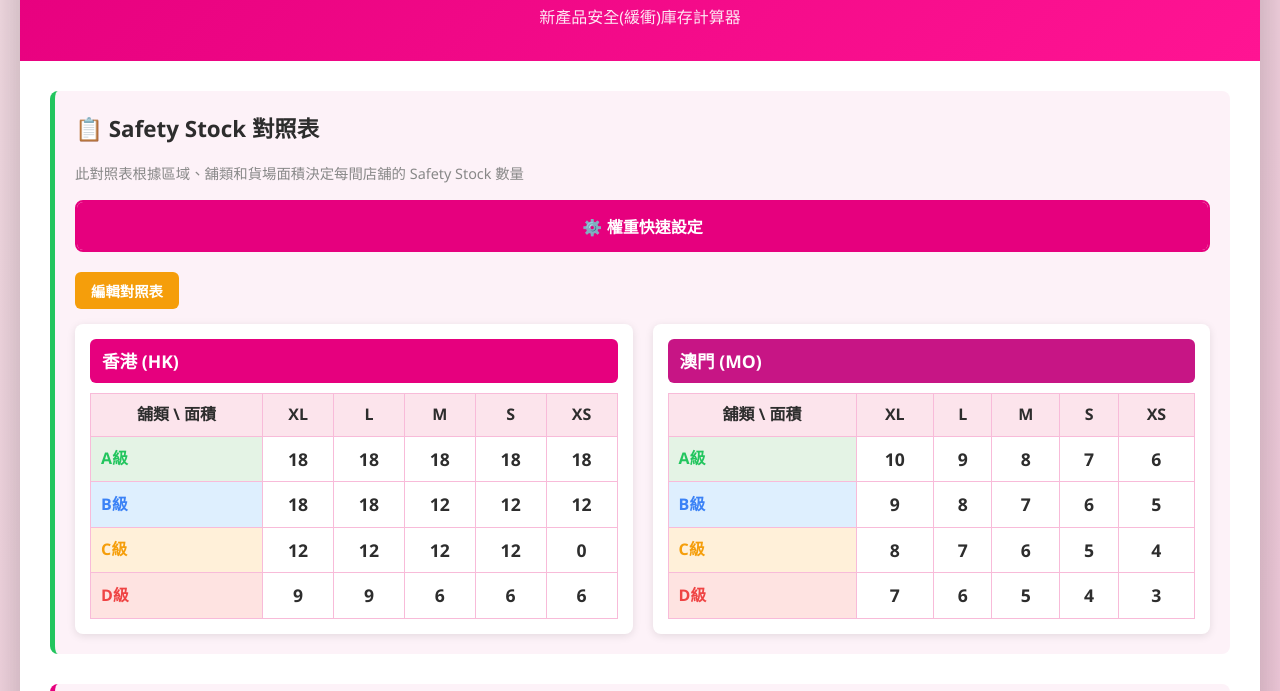
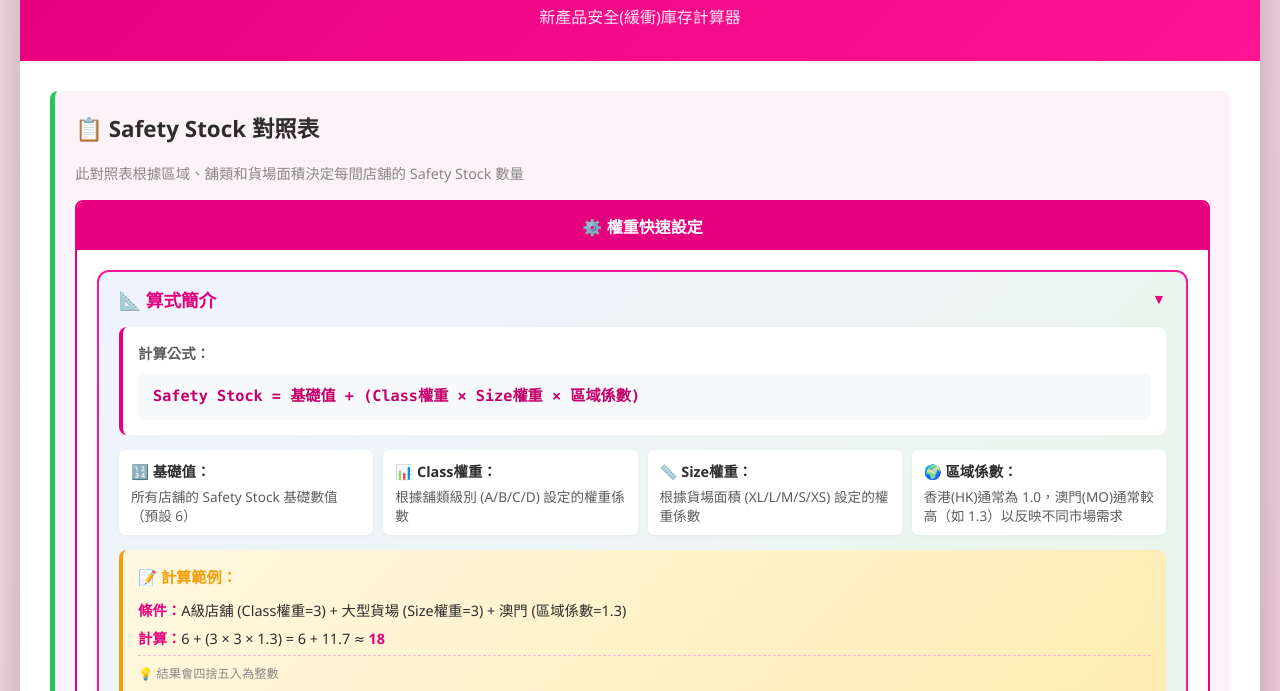
Before and after one commit to rickyyue315/NewSKUsafetystockCalculator, a website: page index.html in a window 1280 px wide. Shown: the part 109-800 px from the top of the page. Drawn offline with Linux system fonts and the light colour scheme.

Commit message:
Add files via upload

```diff
--- a/index.html
+++ b/index.html
@@ -36,7 +36,7 @@
                         ⚙️ 權重快速設定
                     </button>
 
-                    <div class="weight-content" id="weightContent" style="display:none">
+                    <div class="weight-content" id="weightContent">
                         <!-- 算式簡介說明 (摺疊式) -->
                         <div class="weight-formula-intro">
                             <button type="button" class="formula-toggle-btn" id="formulaToggleBtn">
```
